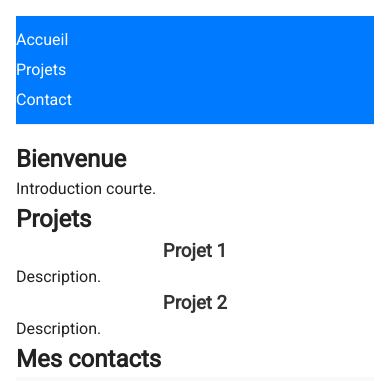
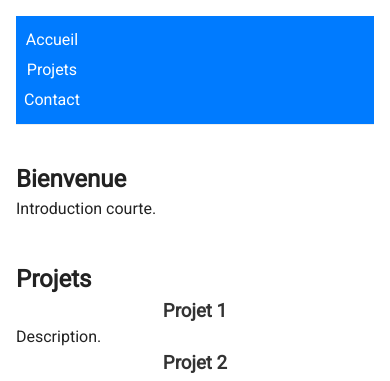
Before and after one commit to ikab08/portfolio-day-01, a plain HTML site: page index.html in a window 390 px wide. Shown: the top 381 px of the page. Drawn offline with Linux system fonts and the light colour scheme.

Commit message:
upd style flex

```diff
--- a/style.css
+++ b/style.css
@@ -24,6 +24,8 @@ header {
   display: flex;
   justify-content: center;
   align-items: center;
+  max-width: 1100px;
+  margin: 0 auto;
 }
 
 nav ul {
@@ -49,6 +51,10 @@ header, footer {
 
 main {
   margin-top: 16px;
+}
+
+section {
+  padding: 20px 0;
 }
 
 section h3 {
@@ -77,7 +83,7 @@ button.contactBtn {
   margin-left: 20px;
 }
 
-button.contactBtn:hover {
+.contactBtn:hover {
   background-color: #007BFF;
   color: white;
 }
@@ -105,5 +111,9 @@ button.contactBtn:hover {
   nav ul {
     flex-direction: column;    /* Liens en colonne */
     gap: 6px;                   /* Espacement vertical */
+    align-items: center;
+  }
+  nav a {
+    padding: 8px;
   }
 }
```
